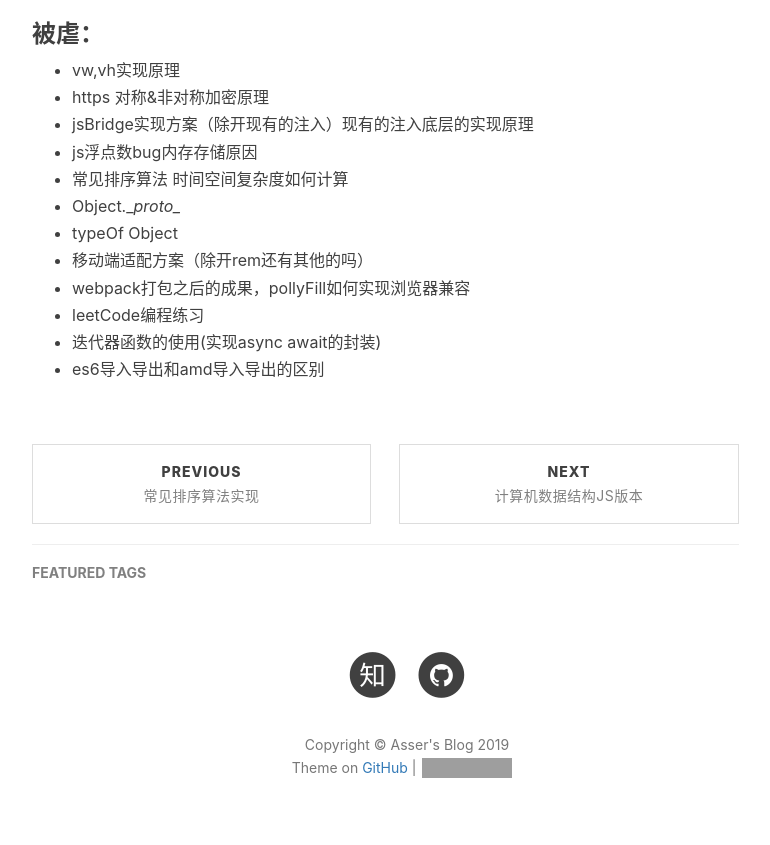
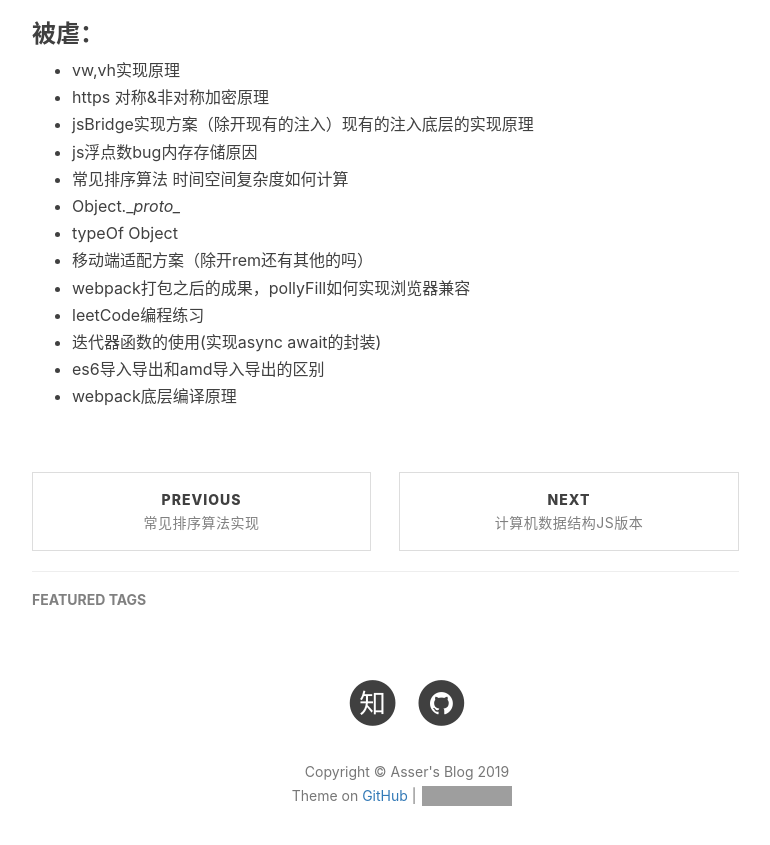
Before and after one commit to AsserHong/blog, a Jekyll site: the page built from _posts/2019-08-08-面试提纲汇总.md, in a window 1280 px wide and 900 px high, scrolled down 12007 px. Shown: the top 845 px of the window, without its empty margins (233-1003 px from the left). Built offline with Jekyll 4.4.1, drawn with Linux system fonts in a browser that asks for light colours; nearby versions of some CDN libraries; our own code applies the rules of GitHub Pages for plain Markdown files; comment, search, counter and statistics services are not loaded; grey boxes are pictures that could not be loaded.

Commit message:
新增面试被虐项

```diff
--- a/_posts/2019-08-08-面试提纲汇总.md
+++ b/_posts/2019-08-08-面试提纲汇总.md
@@ -384,3 +384,4 @@ function bubbleSort(arr) {
 + leetCode编程练习
 + 迭代器函数的使用(实现async await的封装)
 + es6导入导出和amd导入导出的区别
++ webpack底层编译原理
```
